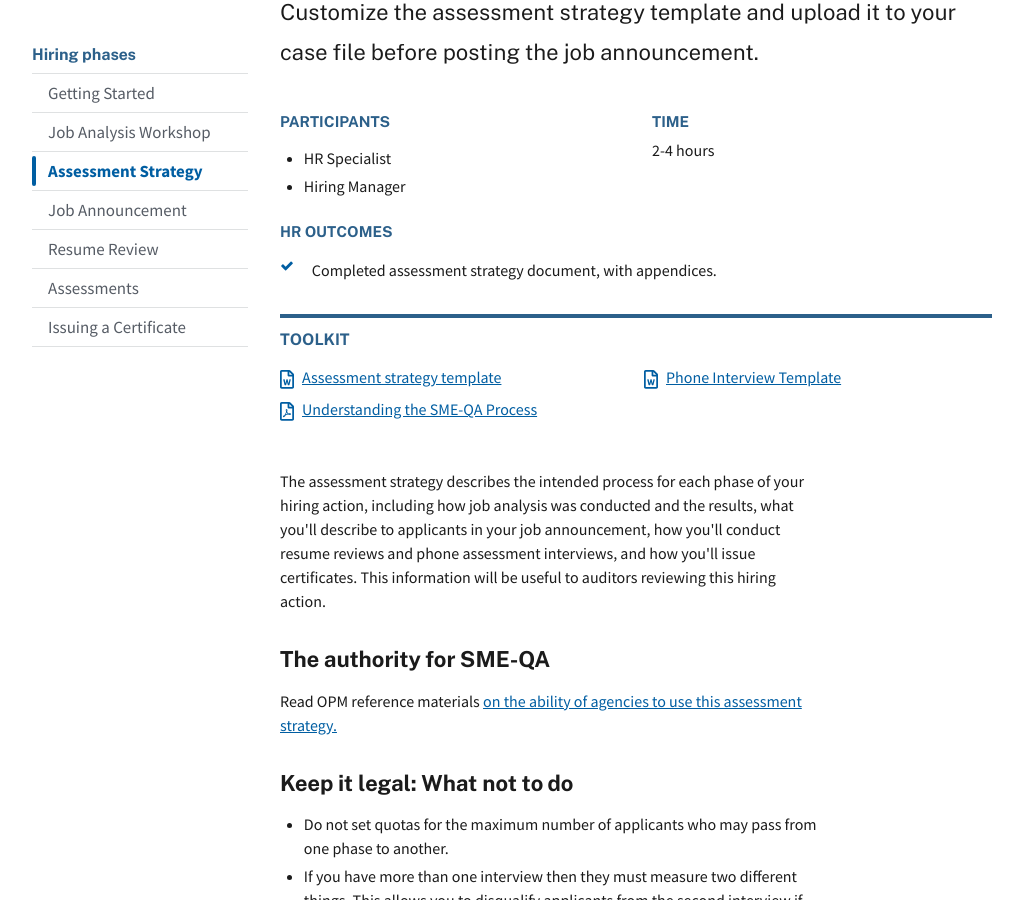
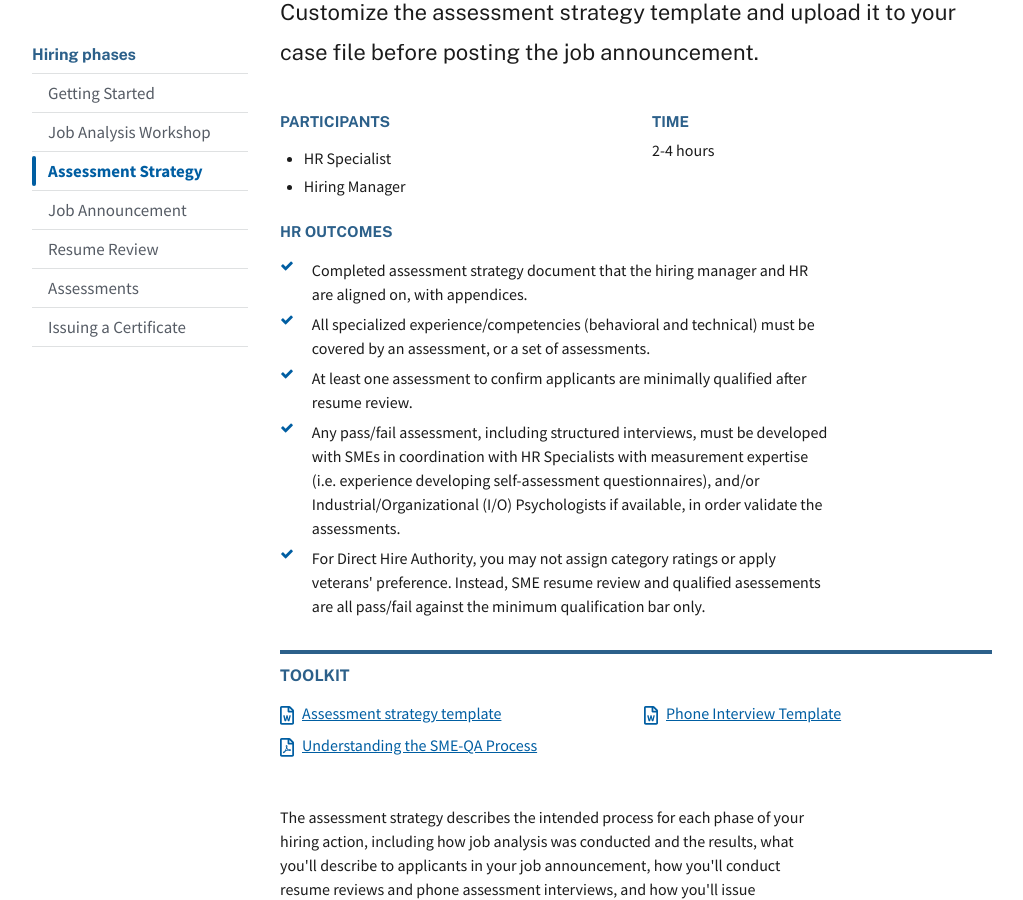
Before and after one commit to usds/SME-QA-Website, a Jekyll site: the page built from pages/phases/assessment-strategy/index.html, in a window 1280 px wide and 900 px high, scrolled down 319 px. Shown: the whole window, without its empty margins (128-1151 px from the left). Built offline with Jekyll 4.4.1, drawn with Linux system fonts in a browser that asks for light colours.

Commit message:
Updates based on SME-QA guidance doc
Added Best Practice and What You Cannot Do sections

```diff
--- a/pages/phases/assessment-strategy/index.html
+++ b/pages/phases/assessment-strategy/index.html
@@ -9,7 +9,16 @@
 roles: [hr, hiring-mgr]
 duration: 2-4 hours
 outputs:
-  - Completed assessment strategy document, with appendices.
+  - Completed assessment strategy document that the hiring manager and HR are aligned on, with appendices.
+  - All specialized experience/competencies (behavioral and technical) must be covered by an assessment, or a set of assessments.
+  - At least one assessment to confirm applicants are minimally qualified after resume review.
+  - Any pass/fail assessment, including structured interviews, must be developed with SMEs in coordination with HR Specialists with measurement expertise (i.e. experience developing self-assessment questionnaires), and/or Industrial/Organizational (I/O) Psychologists if available, in order validate the assessments.
+  - For Direct Hire Authority, you may not assign category ratings or apply veterans' preference. Instead, SME resume review and qualified asessements are all pass/fail against the minimum qualification bar only.
+best practice:
+  - If you use an occupational assessment, you should also use a qualification assessment
+  - Use two assessments to confirm applicants are minimally qualified after resume review
+what you cannot do:
+  - Set quotas for the maximum number of applicants who may pass from one assessment hurdle to another.
 ---
 
 <p class="usa-intro">
```
